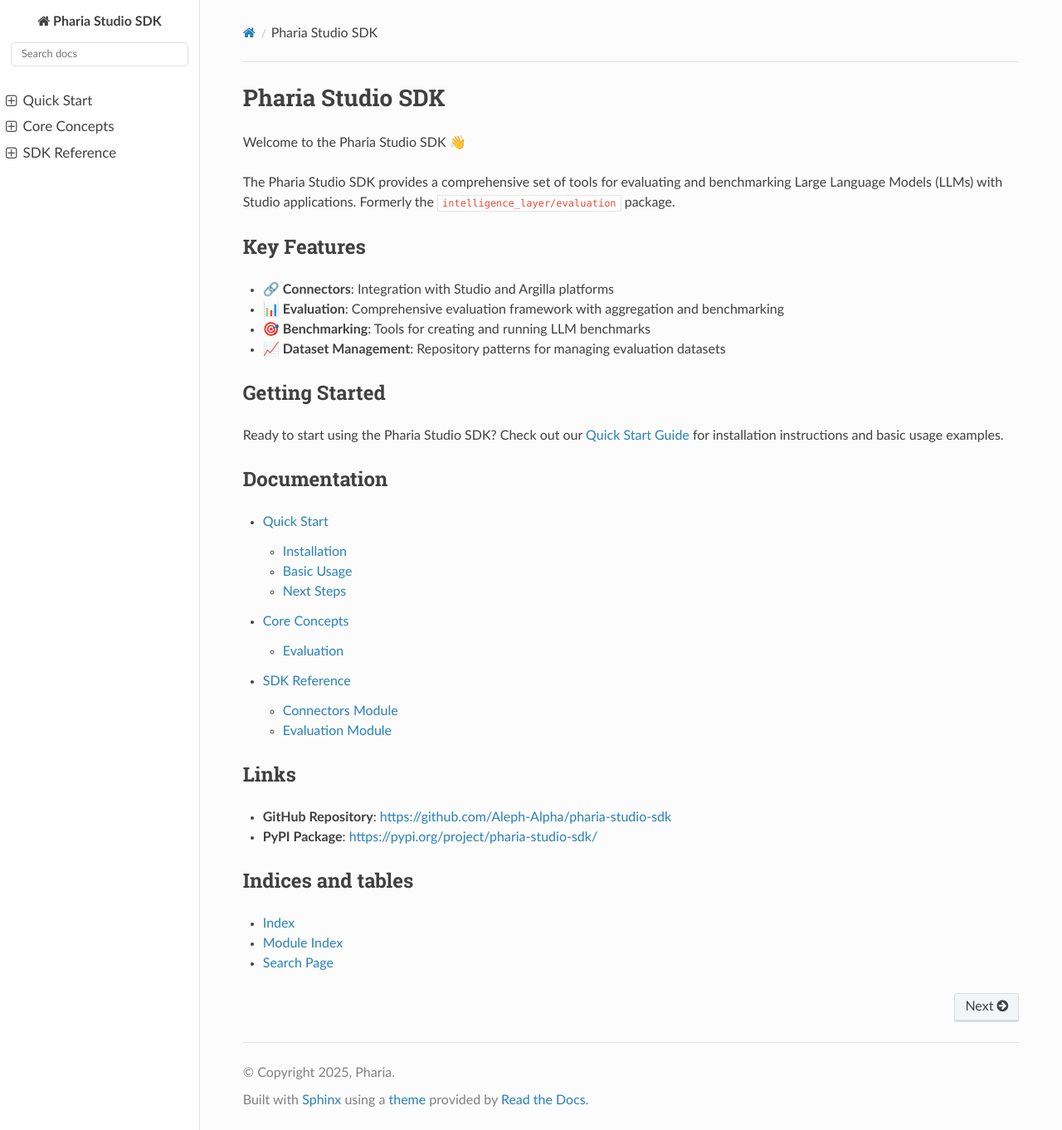
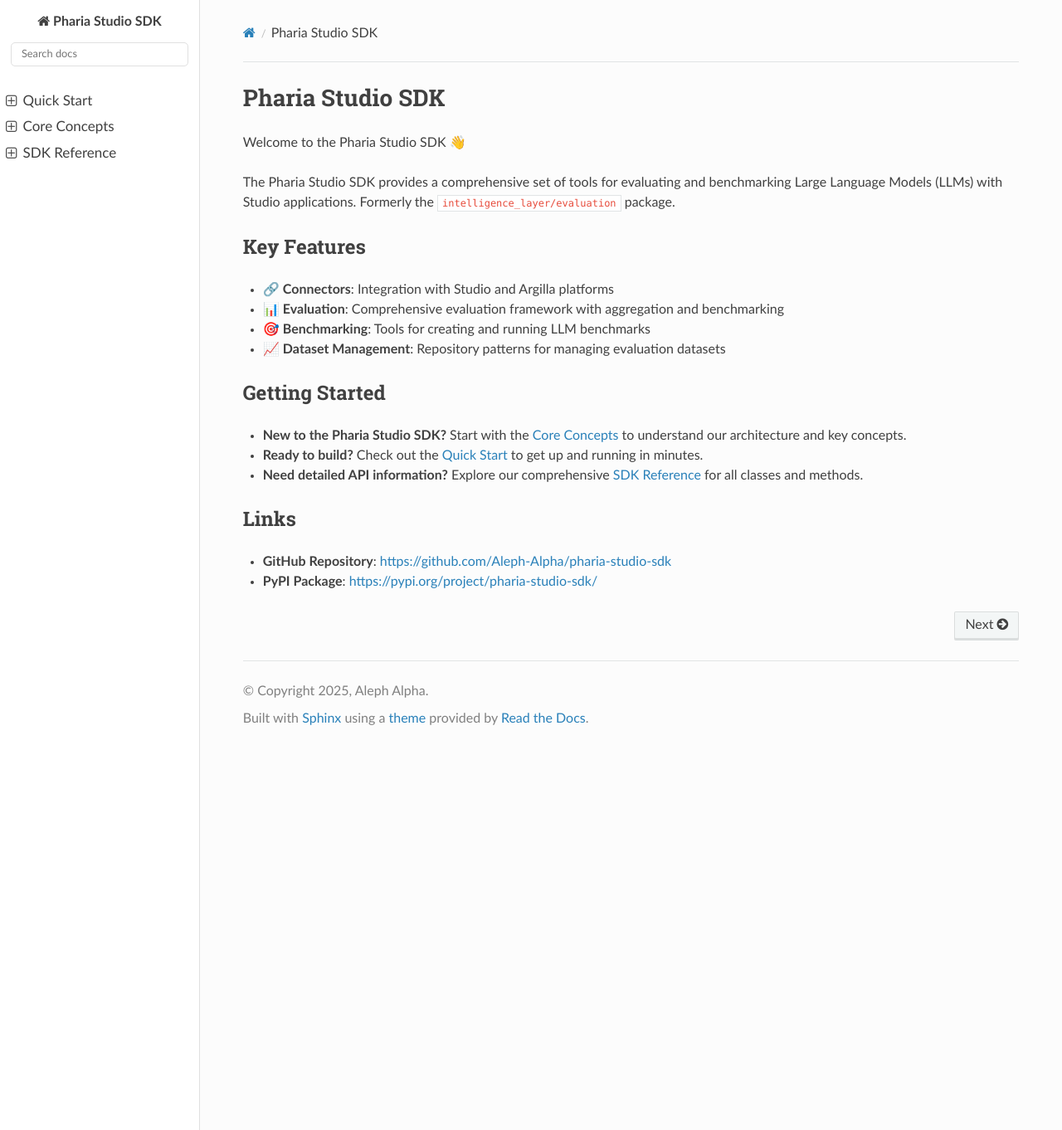
Before and after one commit to Aleph-Alpha/pharia-studio-sdk, a Sphinx documentation site: the page built from docs/source/index.md, in a window 1280 px wide and 1362 px high. Shown: the whole window at 83% size. Built offline with Sphinx 7.4.7 and the Read the Docs theme 3.1.0, drawn with Linux system fonts in a browser that asks for light colours.

Commit message:
docs: update read the docs overview (#28)
* docs: update docs to have a nicer overview

* fix: copyright in docs

* docs:  change depth to 3

* docs: configure correct folder for readthedocs conf.py

* docs: remove nested structure in core concepts

````diff
--- a/docs/source/conf.py
+++ b/docs/source/conf.py
@@ -9,7 +9,7 @@
 # https://www.sphinx-doc.org/en/master/usage/configuration.html#project-information
 
 project = "Pharia Studio SDK"
-copyright = "2025, Pharia"
+copyright = "2025, Aleph Alpha"
 author = "Aleph Alpha"
 version = importlib.metadata.version("pharia-studio-sdk")
 
@@ -65,7 +65,7 @@
 
 # Configure navigation
 html_theme_options = {
-    "navigation_depth": 2,
+    "navigation_depth": 3,
     "collapse_navigation": False,
     "sticky_navigation": True,
     "includehidden": True,
--- a/docs/source/index.md
+++ b/docs/source/index.md
@@ -13,12 +13,13 @@
 
 ## Getting Started
 
-Ready to start using the Pharia Studio SDK? Check out our [Quick Start Guide](01-quickstart) for installation instructions and basic usage examples.
-
-## Documentation
+- **New to the Pharia Studio SDK?** Start with the {doc}`02-core_concepts` to understand our architecture and key concepts.
+- **Ready to build?** Check out the {doc}`01-quickstart` to get up and running in minutes.
+- **Need detailed API information?** Explore our comprehensive {doc}`references` for all classes and methods.
 
 ```{toctree}
-:maxdepth: 2
+:maxdepth: 3
+:hidden:
 
 01-quickstart
 02-core_concepts
@@ -29,9 +30,3 @@
 
 - **GitHub Repository**: [https://github.com/Aleph-Alpha/pharia-studio-sdk](https://github.com/Aleph-Alpha/pharia-studio-sdk)
 - **PyPI Package**: [https://pypi.org/project/pharia-studio-sdk/](https://pypi.org/project/pharia-studio-sdk/)
-
-## Indices and tables
-
-* {ref}`genindex`
-* {ref}`modindex`
-* {ref}`search`
````
Also changed, not shown: docs/source/02-core_concepts.md (+3 -3 lines), .readthedocs.yaml.
